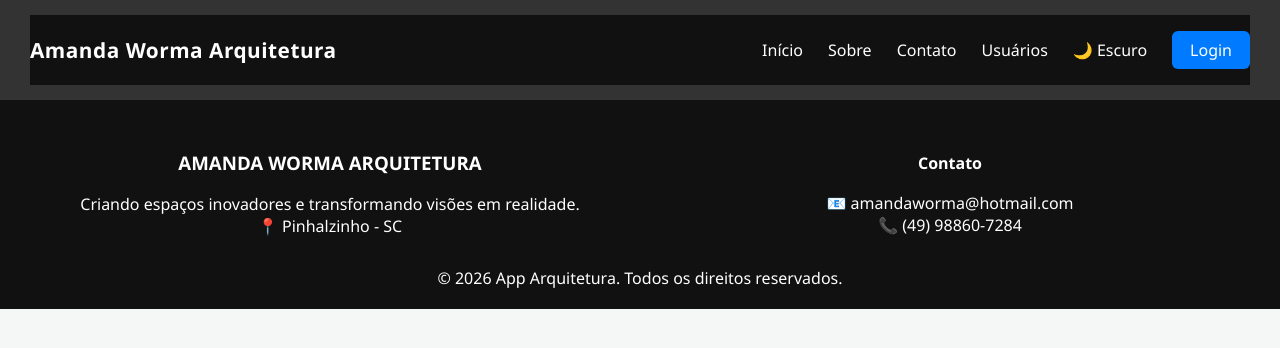
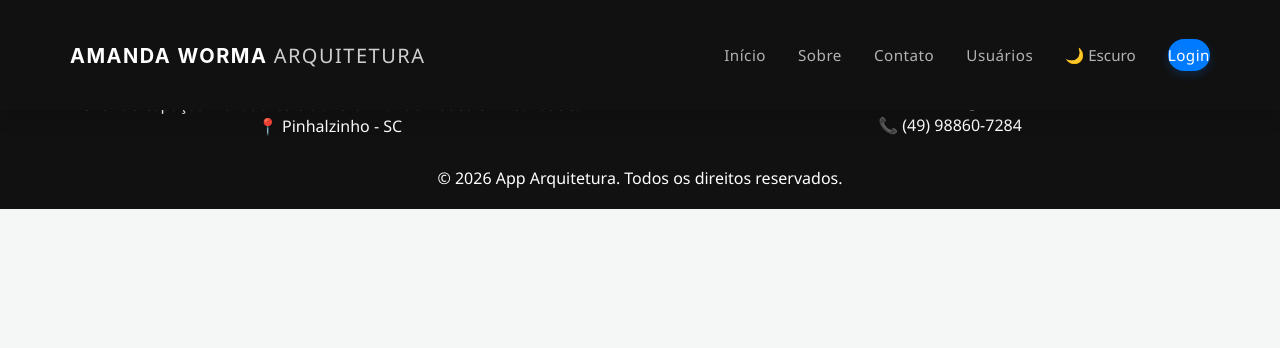
Before and after one commit to 06mateus/vue-project, a Vue app: page / in a window 1280 px wide. Shown: the top 348 px of the page. Built offline with nearby package versions, Linux system fonts and the light colour scheme.

Commit message:
NavBar ajustado

```diff
--- a/src/components/NavBar.vue
+++ b/src/components/NavBar.vue
@@ -2,7 +2,6 @@
 import { ref, onMounted } from 'vue'
 
 const tema = ref('light')
-// Variável reativa para controlar a abertura do menu no celular
 const menuAberto = ref(false)
 
 const alternarTema = () => {
@@ -17,12 +16,10 @@ const alternarTema = () => {
   }
 }
 
-// Alterna o estado do menu hambúrguer
 const alternarMenu = () => {
   menuAberto.value = !menuAberto.value
 }
 
-// Fecha o menu lateral quando o usuário clica em algum link
 const fecharMenu = () => {
   menuAberto.value = false
 }
@@ -37,9 +34,11 @@ onMounted(() => {
 </script>
 
 <template>
-  <header>
+  <header class="header-container">
     <nav class="navbar">
-      <div class="logo">Amanda Worma Arquitetura</div>
+      <div class="logo">
+        Amanda Worma <span class="logo-sub">Arquitetura</span>
+      </div>
 
       <button class="menu-hamburger" @click="alternarMenu" :class="{ 'animar': menuAberto }" aria-label="Menu">
         <span class="linha"></span>
@@ -48,24 +47,19 @@ onMounted(() => {
       </button>
 
       <ul class="nav-links" :class="{ 'menu-ativo': menuAberto }">
-        <li>
-          <RouterLink to="/home" @click="fecharMenu">Início</RouterLink>
-        </li>
-        <li>
-          <RouterLink to="/about" @click="fecharMenu">Sobre</RouterLink>
-        </li>
-        <li>
-          <RouterLink to="/contact" @click="fecharMenu">Contato</RouterLink>
-        </li>
-        <li>
-          <RouterLink to="/users" @click="fecharMenu">Usuários</RouterLink>
-        </li>
-        <li>
-          <button @click="alternarTema" class="btn-tema">
-            {{ tema === 'dark' ? '☀️ Claro' : '🌙 Escuro' }}
+        <li><RouterLink to="/home" @click="fecharMenu">Início</RouterLink></li>
+        <li><RouterLink to="/about" @click="fecharMenu">Sobre</RouterLink></li>
+        <li><RouterLink to="/contact" @click="fecharMenu">Contato</RouterLink></li>
+        <li><RouterLink to="/users" @click="fecharMenu">Usuários</RouterLink></li>
+
+        <li class="item-tema">
+          <button @click="alternarTema" class="btn-tema" :aria-label="'Mudar para tema ' + (tema === 'dark' ? 'claro' : 'escuro')">
+            <span v-if="tema === 'dark'">☀️ <span class="txt-tema">Claro</span></span>
+            <span v-else>🌙 <span class="txt-tema">Escuro</span></span>
           </button>
         </li>
-        <li>
+
+        <li class="item-login">
           <RouterLink to="/login" class="btn-menu-login" @click="fecharMenu">Login</RouterLink>
         </li>
       </ul>
@@ -77,102 +71,165 @@ onMounted(() => {
 /* ==========================================================================
    ESTILOS GERAIS DA NAVBAR (DESKTOP)
    ========================================================================== */
+.header-container {
+  width: 100%;
+  position: fixed;
+  top: 0;
+  left: 0;
+  z-index: 1000;
+  background-color: #111111;
+  box-shadow: 0 4px 20px rgba(0, 0, 0, 0.2);
+  transition: background-color 0.4s cubic-bezier(0.25, 0.8, 0.25, 1);
+}
+
+/* Ajuste de cores para o Tema Claro */
+[data-theme="light"] .header-container {
+  background-color: #ffffff;
+  box-shadow: 0 2px 15px rgba(0, 0, 0, 0.05);
+}
+
 .navbar {
+  max-width: 1300px;
+  height: 80px;
+  margin: 0 auto;
+  padding: 0 40px;
   display: flex;
   justify-content: space-between;
   align-items: center;
-  /* padding: 15px 40px; */
-  background-color: #111111; /* Fundo escuro padrão */
-  color: #ffffff;
-  position: relative;
-  z-index: 100;
-  height: 70px;
   box-sizing: border-box;
-  transition: background-color 0.3s ease, color 0.3s ease;
-}
-
-/* Ajuste de cores para o Tema Claro */
-[data-theme="light"] .navbar {
-  background-color: #ffffff;
-  color: #333333;
-  box-shadow: 0 2px 10px rgba(0, 0, 0, 0.05);
 }
 
 .logo {
-  font-size: 1.3rem;
+  font-family: 'Montserrat', 'Inter', sans-serif;
+  font-size: 1.25rem;
   font-weight: 700;
-  letter-spacing: 0.5px;
+  letter-spacing: 1.5px;
+  text-transform: uppercase;
+  color: #ffffff;
+  transition: color 0.4s ease;
+}
+
+[data-theme="light"] .logo {
+  color: #1a1a1a;
+}
+
+.logo-sub {
+  font-weight: 300;
+  opacity: 0.8;
 }
 
 .nav-links {
   display: flex;
   align-items: center;
-  gap: 25px;
+  gap: 32px;
   list-style: none;
   margin: 0;
   padding: 0;
 }
 
 .nav-links a {
-  color: inherit;
+  color: #b3b3b3;
   text-decoration: none;
+  font-size: 0.95rem;
   font-weight: 500;
-  transition: color 0.2s ease;
+  letter-spacing: 0.5px;
+  transition: color 0.3s ease;
+  position: relative;
+  padding: 6px 0;
+}
+
+/* Linha sutil no hover (efeito elegante) */
+.nav-links a:not(.btn-menu-login)::after {
+  content: '';
+  position: absolute;
+  bottom: 0;
+  left: 0;
+  width: 0;
+  height: 2px;
+  background-color: #007bff;
+  transition: width 0.3s ease;
+}
+
+.nav-links a:not(.btn-menu-login):hover::after {
+  width: 100%;
+}
+
+[data-theme="light"] .nav-links a {
+  color: #555555;
 }
 
 .nav-links a:hover {
   color: #007bff;
 }
 
-/* Botão de Alternar Tema limpo */
+[data-theme="light"] .nav-links a:hover {
+  color: #007bff;
+}
+
+/* Botão de Alternar Tema */
 .btn-tema {
   background: none;
   border: none;
-  color: inherit;
+  color: #b3b3b3;
   cursor: pointer;
-  font-size: 16px;
-  padding: 0;
+  font-size: 0.95rem;
+  font-weight: 500;
+  padding: 6px 0;
   display: flex;
   align-items: center;
+  gap: 8px;
+  transition: color 0.3s ease;
 }
 
+[data-theme="light"] .btn-tema {
+  color: #555555;
+}
+
+.btn-tema:hover {
+  color: #007bff;
+}
+
+/* Botão de Login Estilizado */
 .btn-menu-login {
   background-color: #007bff;
   color: #ffffff !important;
-  padding: 8px 18px;
-  border-radius: 6px;
+  padding: 10px 24px;
+  border-radius: 50px; /* Botão pílula, mais moderno */
   font-weight: 600;
-  transition: background-color 0.2s ease;
+  box-shadow: 0 4px 10px rgba(0, 123, 255, 0.2);
+  transition: transform 0.2s ease, background-color 0.2s ease, box-shadow 0.2s ease !important;
 }
 
 .btn-menu-login:hover {
-  background-color: #0056b3;
+  background-color: #0069d9;
+  transform: translateY(-1px);
+  box-shadow: 0 6px 14px rgba(0, 123, 255, 0.3);
 }
 
-/* Escondido no Computador */
+/* Menu Hamburger (Escondido no Desktop) */
 .menu-hamburger {
   display: none;
   flex-direction: column;
-  justify-content: space-around;
-  width: 24px;
+  justify-content: space-between;
+  width: 26px;
   height: 18px;
   background: transparent;
   border: none;
   cursor: pointer;
   padding: 0;
-  z-index: 101;
+  z-index: 1001;
 }
 
 .menu-hamburger .linha {
-  width: 24px;
-  height: 3px;
+  width: 100%;
+  height: 2px; /* Linhas mais finas dão aspecto mais sofisticado */
   background-color: #ffffff;
-  border-radius: 10px;
-  transition: all 0.3s ease;
+  border-radius: 2px;
+  transition: transform 0.3s cubic-bezier(0.4, 0, 0.2, 1), opacity 0.3s ease, background-color 0.4s ease;
 }
 
 [data-theme="light"] .menu-hamburger .linha {
-  background-color: #333333;
+  background-color: #1a1a1a;
 }
 
 /* ==========================================================================
@@ -180,65 +237,86 @@ onMounted(() => {
    ========================================================================== */
 @media (max-width: 768px) {
   .navbar {
-    padding: 15px 20px; /* Reduz o espaçamento lateral interno no celular */
+    height: 70px;
+    padding: 0 24px;
   }
 
   .menu-hamburger {
-    display: flex; /* Exibe o ícone hambúrguer no celular */
+    display: flex;
   }
 
   .logo {
-    font-size: 1.1rem; /* Reduz levemente o tamanho do texto da logo */
+    font-size: 1.1rem;
   }
 
-  /* Transforma a lista de links horizontais em uma cortina vertical */
+  /* Menu responsivo em formato "Cortina Lateral/Abaixo" */
   .nav-links {
-    position: absolute;
-    top: 70px;
-    right: 0;
-    width: 100%;
-    height: calc(100vh - 70px); /* Ocupa o restante da tela do celular se quiser preenchimento total */
-    background-color: #111111;
+    position: fixed;
+    top: 0;
+    right: -100%; /* Joga para fora da tela na direita */
+    width: 280px; /* Largura lateral elegante, não ocupa a tela toda */
+    height: 100vh;
+    background-color: #151515;
     flex-direction: column;
-    justify-content: flex-start; /* Alinha os itens ao topo */
-    padding: 40px 0;
-    gap: 30px;
-    box-shadow: 0 10px 15px rgba(0, 0, 0, 0.1);
-
-    /* Efeito suave de abrir escorregando para baixo */
-    opacity: 0;
-    transform: translateY(-15px);
-    pointer-events: none;
-    transition: opacity 0.3s ease, transform 0.3s ease;
+    justify-content: flex-start;
+    align-items: flex-start; /* Alinha links à esquerda no mobile */
+    padding: 100px 40px 40px 40px;
+    gap: 24px;
+    box-shadow: -10px 0 30px rgba(0, 0, 0, 0.2);
+    transition: right 0.4s cubic-bezier(0.4, 0, 0.2, 1);
   }
 
   [data-theme="light"] .nav-links {
     background-color: #ffffff;
-    border-top: 1px solid #eee;
+    box-shadow: -10px 0 30px rgba(0, 0, 0, 0.05);
+    border-left: 1px solid #f0f0f0;
   }
 
-  /* Injetado pelo Vue quando menuAberto === true */
+  /* Quando o menu está ativo, ele desliza da direita */
   .nav-links.menu-ativo {
-    opacity: 1;
-    transform: translateY(0);
-    pointer-events: auto;
+    right: 0;
+  }
+
+  .nav-links a, .btn-tema {
+    font-size: 1.1rem;
+    width: 100%;
+    display: block;
+  }
+
+  .nav-links a:not(.btn-menu-login)::after {
+    display: none; /* Remove a linha do hover no mobile */
+  }
+
+  .item-tema, .item-login {
+    width: 100%;
+    margin-top: 10px;
   }
 
   .btn-menu-login {
-    display: inline-block;
-    width: 200px; /* Largura fixa ideal para o botão no celular */
+    display: block;
+    width: 100%;
     text-align: center;
+    box-sizing: border-box;
   }
 
-  /* ANIMAÇÃO DO BOTÃO HAMBÚRGUER VIRANDO "X" PERFECT */
+  /* Animação do Hamburger para "X" */
   .menu-hamburger.animar .linha:nth-child(1) {
-    transform: translateY(6px) rotate(45deg); /* Move para o centro e rotaciona */
+    transform: translateY(8px) rotate(45deg);
   }
   .menu-hamburger.animar .linha:nth-child(2) {
-    opacity: 0; /* Esconde a linha do meio */
+    opacity: 0;
+    transform: translateX(-10px);
   }
   .menu-hamburger.animar .linha:nth-child(3) {
-    transform: translateY(-6px) rotate(-45deg); /* Move para o centro e rotaciona ao contrário */
+    transform: translateY(-8px) rotate(-45deg);
+  }
+
+  /* Garante que o ícone do "X" fique claro/escuro corretamente sobre o menu aberto */
+  .menu-hamburger.animar .linha {
+    background-color: #ffffff !important;
+  }
+  [data-theme="light"] .menu-hamburger.animar .linha {
+    background-color: #1a1a1a !important;
   }
 }
 </style>
```
